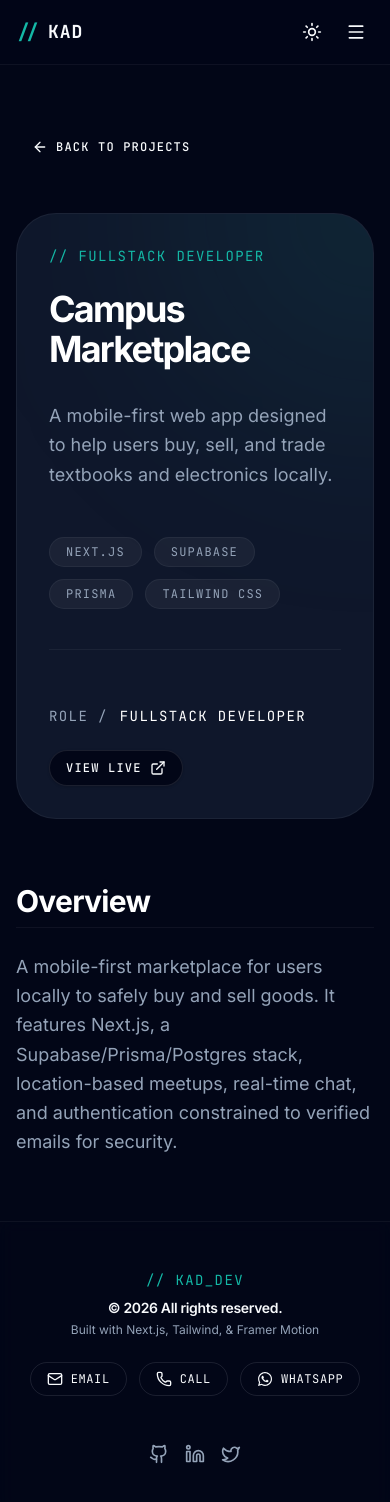
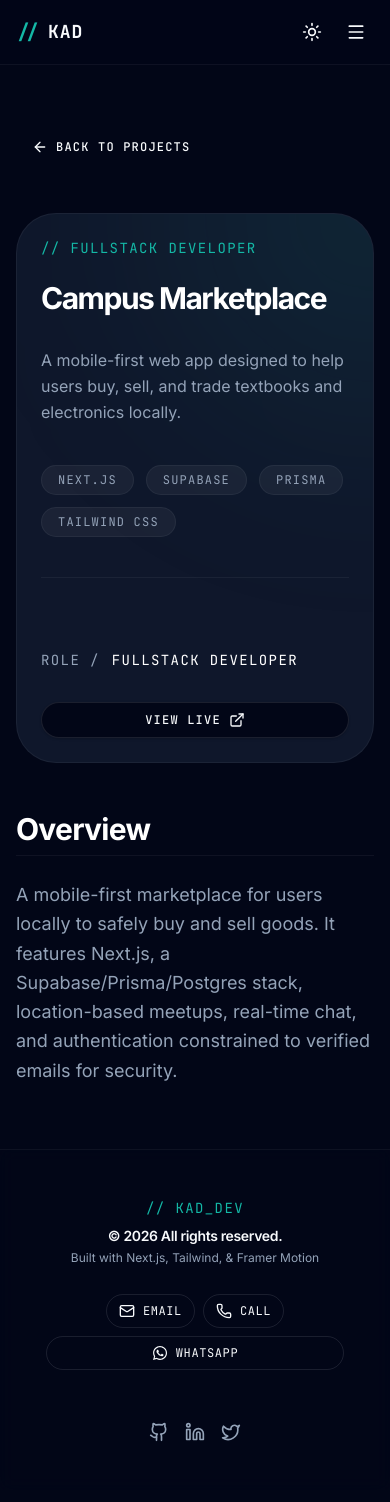
Before and after one commit to djayourikelvinatsu-hub/my_portfolio, a Next.js app: page /projects/campus-marketplace in a window 390 px wide. Shown: the top 1502 px of the page. Built offline with nearby package versions, Linux system fonts and the light colour scheme.

Commit message:
style: full responsiveness updates across all devices

```diff
--- a/src/app/about/page.tsx
+++ b/src/app/about/page.tsx
@@ -126,7 +126,7 @@ export default function AboutPage() {
             >
                 <motion.div variants={fadeIn} className="flex-1 order-2 md:order-1 flex flex-col">
                     <span className="text-primary font-mono text-sm tracking-widest uppercase mb-4 block md:inline-block">{"//"} THE DEVELOPER</span>
-                    <h1 className="text-4xl md:text-5xl lg:text-6xl font-extrabold tracking-tight mb-4">
+                    <h1 className="text-3xl sm:text-4xl md:text-5xl lg:text-6xl font-extrabold tracking-tight mb-4">
                         Kelvin Atsu Djayouri
                     </h1>
 
@@ -143,7 +143,7 @@ export default function AboutPage() {
                     </div>
                 </motion.div>
 
-                <motion.div variants={fadeIn} className="w-64 h-64 md:w-80 md:h-80 relative flex-shrink-0 order-1 md:order-2">
+                <motion.div variants={fadeIn} className="w-56 h-56 sm:w-64 sm:h-64 md:w-80 md:h-80 relative flex-shrink-0 order-1 md:order-2">
                     <div className="absolute inset-0 bg-gradient-to-tr from-cyan-400/20 to-teal-500/20 rounded-[40px] rotate-6 scale-105 blur-md" />
                     <div className="absolute inset-0 bg-slate-900 border border-white/10 rounded-[40px] -rotate-3 transition-transform hover:rotate-0 duration-500" />
                     <div className="relative w-full h-full rounded-[40px] overflow-hidden border border-white/10 shadow-2xl">
@@ -168,9 +168,9 @@ export default function AboutPage() {
                 <div className="grid grid-cols-1 lg:grid-cols-2 gap-16">
                     {/* Experience Section */}
                     <div id="experience" className="scroll-mt-32">
-                        <motion.div variants={fadeIn} className="mb-12">
+                        <motion.div variants={fadeIn} className="mb-8 sm:mb-12">
                             <span className="text-primary font-mono text-sm tracking-widest uppercase">{"//"} CAREER</span>
-                            <h2 className="text-3xl font-bold mt-4">Professional Experience</h2>
+                            <h2 className="text-2xl sm:text-3xl font-bold mt-4">Professional Experience</h2>
                         </motion.div>
 
                         <div className="relative border-l border-white/10 ml-3 md:ml-6 space-y-12 pb-12">
@@ -187,7 +187,7 @@ export default function AboutPage() {
                                         </span>
                                     </div>
                                     <h4 className="text-muted-foreground font-mono text-sm uppercase tracking-wider mb-4">{item.company}</h4>
-                                    <p className="text-muted-foreground leading-relaxed mb-6 text-lg">{item.description}</p>
+                                    <p className="text-muted-foreground leading-relaxed mb-6 text-base sm:text-lg">{item.description}</p>
                                     <div className="flex flex-wrap gap-2 mt-4">
                                         {item.skills.map((skill) => (
                                             <span key={skill} className="px-3 py-1 text-xs font-mono tracking-widest uppercase rounded-full bg-slate-900 border border-white/10 text-muted-foreground">
@@ -202,9 +202,9 @@ export default function AboutPage() {
 
                     {/* Education Section */}
                     <div id="education" className="scroll-mt-32">
-                        <motion.div variants={fadeIn} className="mb-12">
+                        <motion.div variants={fadeIn} className="mb-8 sm:mb-12">
                             <span className="text-primary font-mono text-sm tracking-widest uppercase">{"//"} LEARNING</span>
-                            <h2 className="text-3xl font-bold mt-4">Education & Awards</h2>
+                            <h2 className="text-2xl sm:text-3xl font-bold mt-4">Education & Awards</h2>
                         </motion.div>
 
                         <div className="relative border-l border-white/10 ml-3 md:ml-6 space-y-12 pb-12">
@@ -221,7 +221,7 @@ export default function AboutPage() {
                                         </span>
                                     </div>
                                     <h4 className="text-muted-foreground font-mono text-sm uppercase tracking-wider mb-4">{item.company}</h4>
-                                    <p className="text-muted-foreground leading-relaxed mb-6 text-lg">{item.description}</p>
+                                    <p className="text-muted-foreground leading-relaxed mb-6 text-base sm:text-lg">{item.description}</p>
                                     <div className="flex flex-wrap gap-2 mt-4">
                                         {item.skills.map((skill) => (
                                             <span key={skill} className="px-3 py-1 text-xs font-mono tracking-widest uppercase rounded-full bg-slate-900 border border-white/10 text-muted-foreground">
@@ -244,12 +244,12 @@ export default function AboutPage() {
                 variants={staggerContainer}
                 className="pt-24 pb-12 border-t border-white/5"
             >
-                <div className="mb-16">
+                <div className="mb-12 sm:mb-16">
                     <span className="text-primary font-mono text-sm tracking-widest uppercase">{"//"} TECHNICAL ARSENAL</span>
-                    <h2 className="text-3xl md:text-5xl font-bold mt-4 mb-6">
+                    <h2 className="text-3xl sm:text-4xl md:text-5xl font-bold mt-4 mb-6">
                         Skills & Technologies
                     </h2>
-                    <p className="text-muted-foreground max-w-2xl text-lg">
+                    <p className="text-muted-foreground max-w-2xl text-base sm:text-lg">
                         The tools I use every day to build scalable and high-performance applications.
                     </p>
                 </div>
--- a/src/app/layout.tsx
+++ b/src/app/layout.tsx
@@ -28,7 +28,7 @@ export default function RootLayout({
   return (
     <html lang="en" className="dark" suppressHydrationWarning>
       <body
-        className={`${inter.variable} ${jetbrainsMono.variable} font-sans antialiased bg-background text-foreground flex flex-col min-h-screen selection:bg-primary/30`}
+        className={`${inter.variable} ${jetbrainsMono.variable} font-sans antialiased bg-background text-foreground flex flex-col min-h-screen selection:bg-primary/30 overflow-x-hidden`}
       >
         <ThemeProvider
           attribute="class"
--- a/src/app/projects/[slug]/page.tsx
+++ b/src/app/projects/[slug]/page.tsx
@@ -63,7 +63,7 @@ export default async function ProjectPage(props: { params: Promise<{ slug: strin
                     </Link>
                 </Button>
 
-                <header className="mb-16 rounded-[40px] bg-slate-900 border border-white/5 p-8 sm:p-12 md:p-16 relative overflow-hidden">
+                <header className="mb-12 sm:mb-16 rounded-[40px] bg-slate-900 border border-white/5 p-6 sm:p-12 md:p-16 relative overflow-hidden">
                     <div className="absolute top-0 right-0 w-96 h-96 bg-primary/10 rounded-full blur-[120px] -translate-y-1/2 translate-x-1/2 pointer-events-none" />
 
                     <div className="relative z-10 flex flex-col items-start gap-4">
@@ -71,11 +71,11 @@ export default async function ProjectPage(props: { params: Promise<{ slug: strin
                             {"//"} {project.meta.role || "Case Study"}
                         </span>
 
-                        <h1 className="text-4xl sm:text-5xl md:text-6xl lg:text-7xl font-bold tracking-tighter mb-4 leading-[1.1] text-white">
+                        <h1 className="text-3xl sm:text-5xl md:text-6xl lg:text-7xl font-bold tracking-tighter mb-4 leading-[1.1] text-white">
                             {project.meta.title}
                         </h1>
 
-                        <p className="text-lg sm:text-xl text-muted-foreground max-w-2xl leading-relaxed mb-8">
+                        <p className="text-base sm:text-lg md:text-xl text-muted-foreground max-w-2xl leading-relaxed mb-6 sm:mb-8">
                             {project.meta.description}
                         </p>
 
@@ -87,14 +87,14 @@ export default async function ProjectPage(props: { params: Promise<{ slug: strin
                             ))}
                         </div>
 
-                        <div className="flex flex-wrap items-center justify-between font-mono text-sm tracking-widest uppercase w-full gap-6">
+                        <div className="flex flex-col sm:flex-row flex-wrap items-start sm:items-center justify-between font-mono text-sm tracking-widest uppercase w-full gap-4 sm:gap-6 mt-4 sm:mt-0">
                             <div className="flex items-center">
                                 <span className="text-muted-foreground mr-3">Role /</span>
                                 <span className="text-white">{project.meta.role}</span>
                             </div>
                             {project.meta.link && (
-                                <Button asChild variant="outline" className="rounded-full border-white/10 hover:bg-white/5 text-xs font-mono tracking-widest uppercase">
-                                    <a href={project.meta.link} target="_blank" rel="noreferrer" className="flex items-center gap-2">
+                                <Button asChild variant="outline" className="w-full sm:w-auto rounded-full border-white/10 hover:bg-white/5 text-xs font-mono tracking-widest uppercase mt-4 sm:mt-0">
+                                    <a href={project.meta.link} target="_blank" rel="noreferrer" className="flex items-center justify-center gap-2">
                                         View Live <ExternalLink className="h-4 w-4" />
                                     </a>
                                 </Button>
--- a/src/components/layout/footer.tsx
+++ b/src/components/layout/footer.tsx
@@ -10,14 +10,14 @@ export function Footer() {
                     <p className="text-sm font-mono tracking-widest text-primary mb-2">{"//"} KAD_DEV</p>
                     <p className="text-sm font-semibold tracking-tight">© {new Date().getFullYear()} All rights reserved.</p>
                     <p className="text-xs text-muted-foreground mb-6 mt-1">Built with Next.js, Tailwind, & Framer Motion</p>
-                    <div className="flex flex-wrap items-center justify-center md:justify-start gap-3 text-xs font-mono tracking-wider uppercase">
-                        <a href="mailto:kelvinatsu213@gmail.com" className="flex items-center gap-2 px-4 py-2 rounded-full border border-white/10 hover:border-primary hover:text-primary transition-all duration-300">
+                    <div className="flex flex-wrap items-center justify-center md:justify-start gap-2 py-1 text-xs font-mono tracking-wider uppercase">
+                        <a href="mailto:kelvinatsu213@gmail.com" className="flex items-center gap-2 px-3 sm:px-4 py-2 rounded-full border border-white/10 hover:border-primary hover:text-primary transition-all duration-300">
                             <Mail className="h-4 w-4" /> Email
                         </a>
-                        <a href="tel:0592921133" className="flex items-center gap-2 px-4 py-2 rounded-full border border-white/10 hover:border-chart-2 hover:text-chart-2 transition-all duration-300">
+                        <a href="tel:0592921133" className="flex items-center gap-2 px-3 sm:px-4 py-2 rounded-full border border-white/10 hover:border-chart-2 hover:text-chart-2 transition-all duration-300">
                             <Phone className="h-4 w-4" /> Call
                         </a>
-                        <a href="https://wa.me/233592921133" target="_blank" rel="noreferrer" className="flex items-center gap-2 px-4 py-2 rounded-full border border-white/10 hover:border-green-500 hover:text-green-500 transition-all duration-300">
+                        <a href="https://wa.me/233592921133" target="_blank" rel="noreferrer" className="flex items-center gap-2 px-3 sm:px-4 py-2 rounded-full border border-white/10 hover:border-green-500 hover:text-green-500 transition-all duration-300 w-full sm:w-auto justify-center">
                             <FaWhatsapp className="h-4 w-4" /> WhatsApp
                         </a>
                     </div>
```
Also changed, not shown: src/app/page.tsx (+22 -22 lines).
